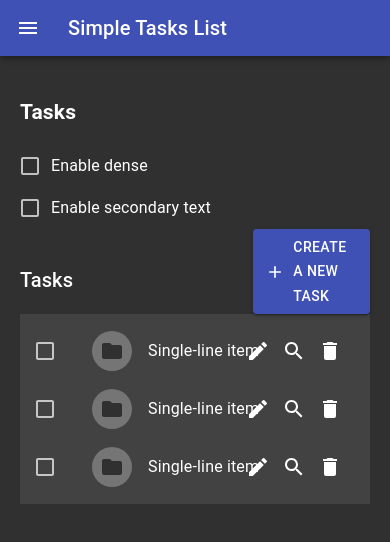
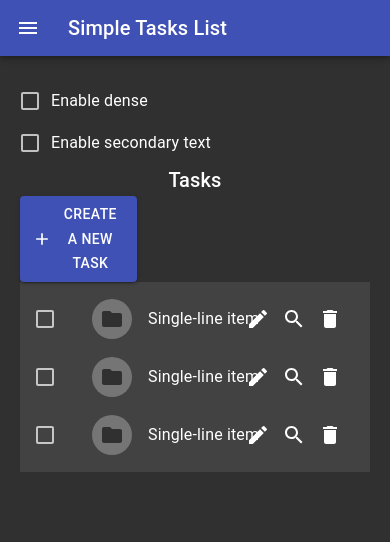
Before and after one commit to WaterlessPiano2/Todos, a React (Create React App) app: page / in a window 390 px wide. Shown: the top 542 px of the page. Built offline with nearby package versions, Linux system fonts and the light colour scheme.

Commit message:
slightly tidied tasks List look and responsiveness

```diff
--- a/src/components/TasksList.tsx
+++ b/src/components/TasksList.tsx
@@ -23,14 +23,18 @@ import { Link } from "react-router-dom";
 
 const useStyles = makeStyles((theme) => ({
   root: {
-    flexGrow: 1,
-    maxWidth: 752,
+    maxWidth: "680px",
+    display: "block",
+    margin: "0 auto",
   },
   demo: {
     backgroundColor: theme.palette.background.paper,
   },
   title: {
-    margin: theme.spacing(4, 0, 2),
+    textAlign: "center",
+  },
+  createButton: {
+    textAlign: "center",
   },
 }));
 
@@ -42,7 +46,7 @@ function generate(element: JSX.Element) {
   );
 }
 
-export default function InteractiveList() {
+const TasksList = () => {
   const classes = useStyles();
   const [dense, setDense] = React.useState(false);
   const [secondary, setSecondary] = React.useState(false);
@@ -69,20 +73,17 @@ export default function InteractiveList() {
           label="Enable secondary text"
         />
       </FormGroup>
-      <Grid
-        container
-        direction="row"
-        justify="space-between"
-        alignItems="center"
-      >
+      <Grid container justify="space-around" direction="row">
         <Grid item xs={8}>
           <Typography variant="h6" className={classes.title}>
             Tasks
           </Typography>
         </Grid>
         {/* Allign this button to the end */}
+      </Grid>
       <Grid item justify="flex-end" xs={4}>
         <Button
+          className={classes.createButton}
           component={Link}
           to="/new"
           variant="contained"
@@ -91,7 +92,6 @@ export default function InteractiveList() {
         >
           Create a new Task
         </Button>
-        </Grid>
       </Grid>
       <div className={classes.demo}>
         <List dense={dense}>
@@ -131,4 +131,6 @@ export default function InteractiveList() {
       </div>
     </div>
   );
-}
+};
+
+export default TasksList;
--- a/src/pages/Tasks.tsx
+++ b/src/pages/Tasks.tsx
@@ -1,11 +1,10 @@
 import React from "react";
-import InteractiveList from "../components/TasksList";
+import TasksList from "../components/TasksList";
 
 const Tasks = () => {
   return (
     <div>
-      <h2>Tasks</h2>
-      <InteractiveList />
+      <TasksList />
     </div>
   );
 };
```
Lines whose indentation alone changed are shown as unchanged.
